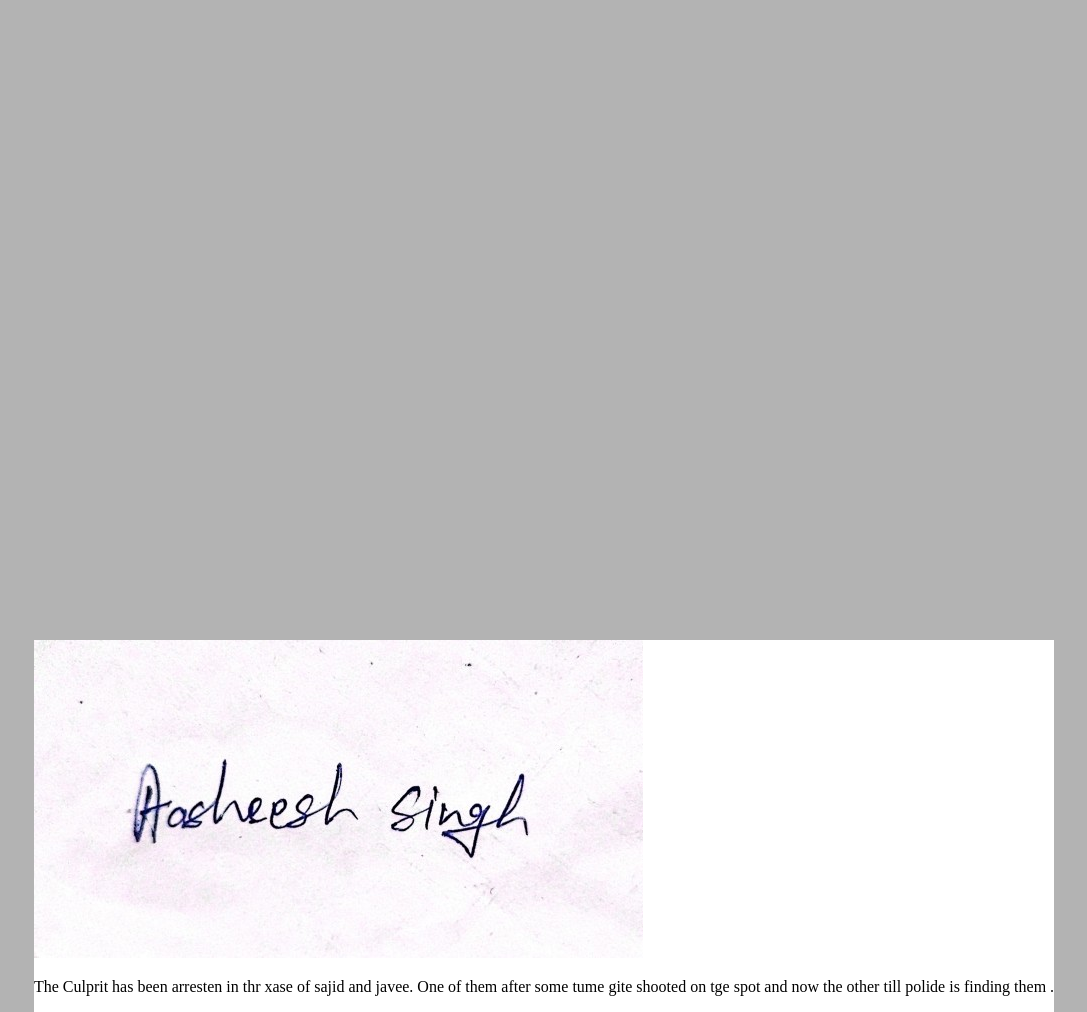
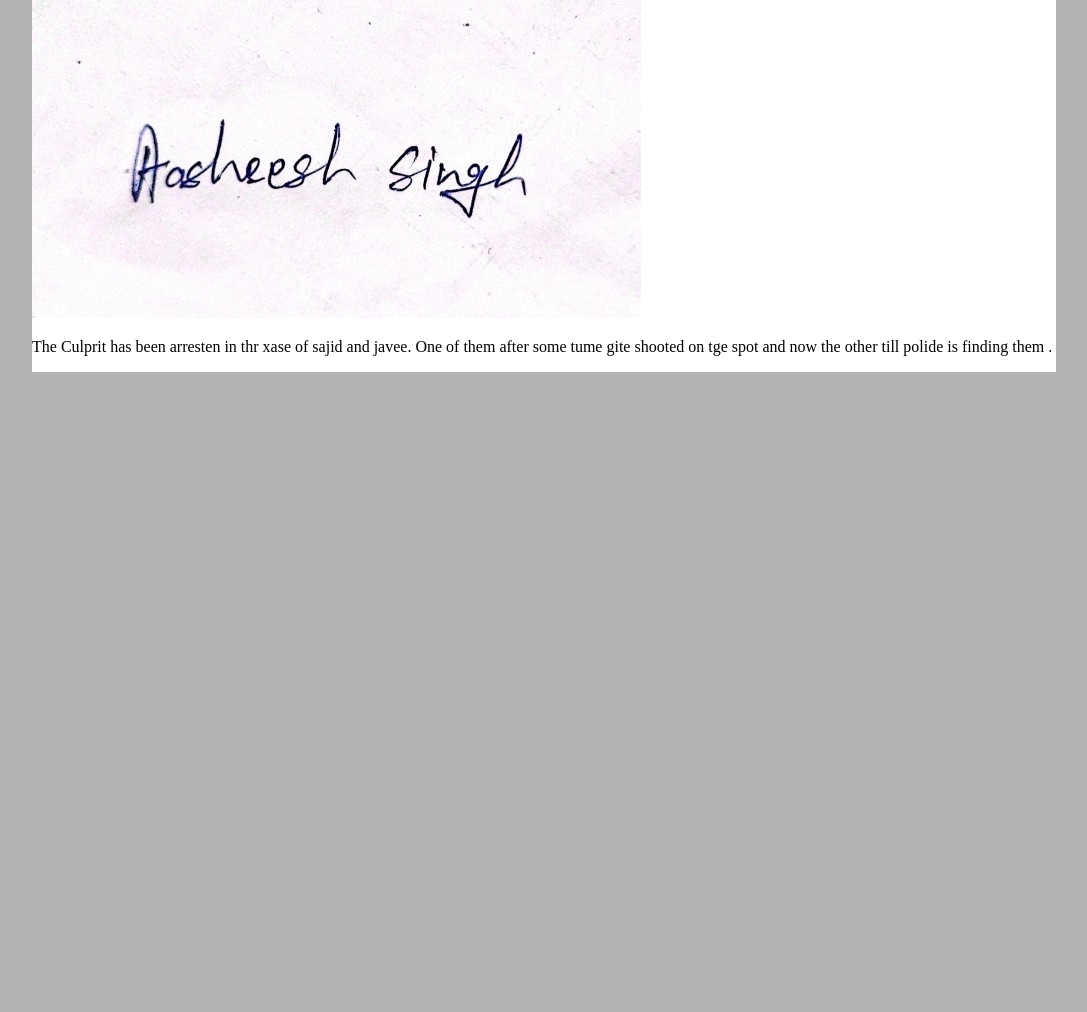
Before and after one commit to aasheesh333/MyProjects, a plain HTML site: page Exercise 1.3/Index.html in a window 1280 px wide. Shown: the whole page, without its empty margins (96-1183 px from the left). After the commit the page ends 800 px from the top, so only its background shows below. Drawn offline with Linux system fonts and the light colour scheme.

Commit message:
update Exercise 1.3/Style.css

```diff
--- a/Exercise 1.3/Style.css
+++ b/Exercise 1.3/Style.css
@@ -10,6 +10,5 @@ body {
   justify-content: center;
   align-items: center;
   background-color: white;
-  margin-top: 50%;
-
+  width: 80%;
 }
```
